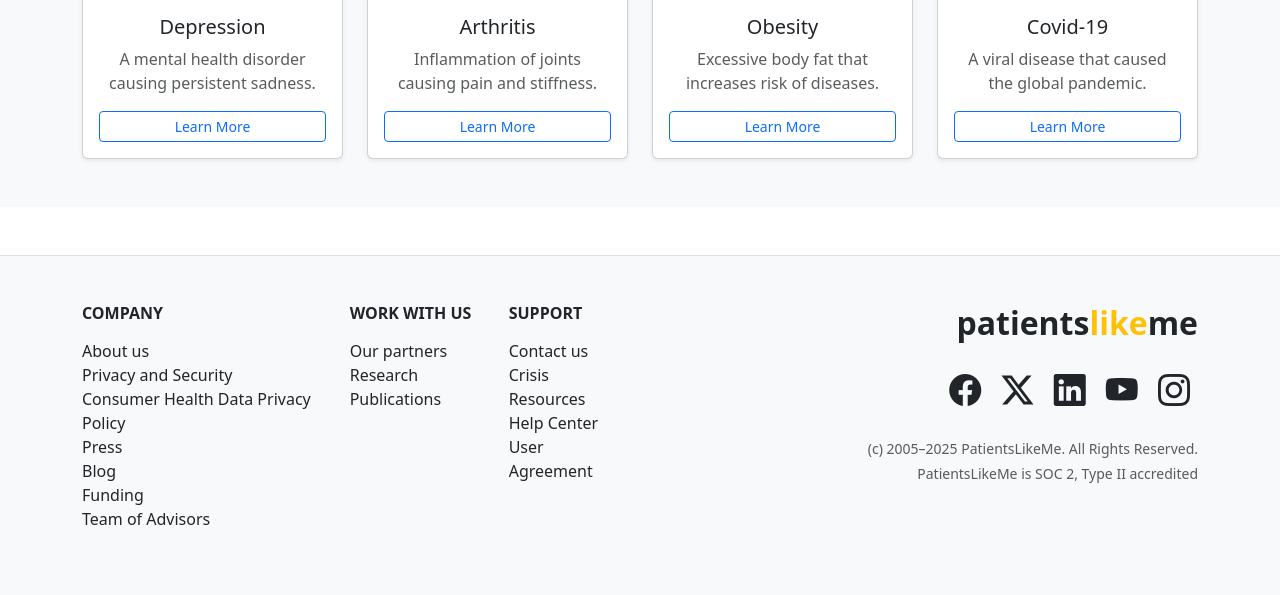
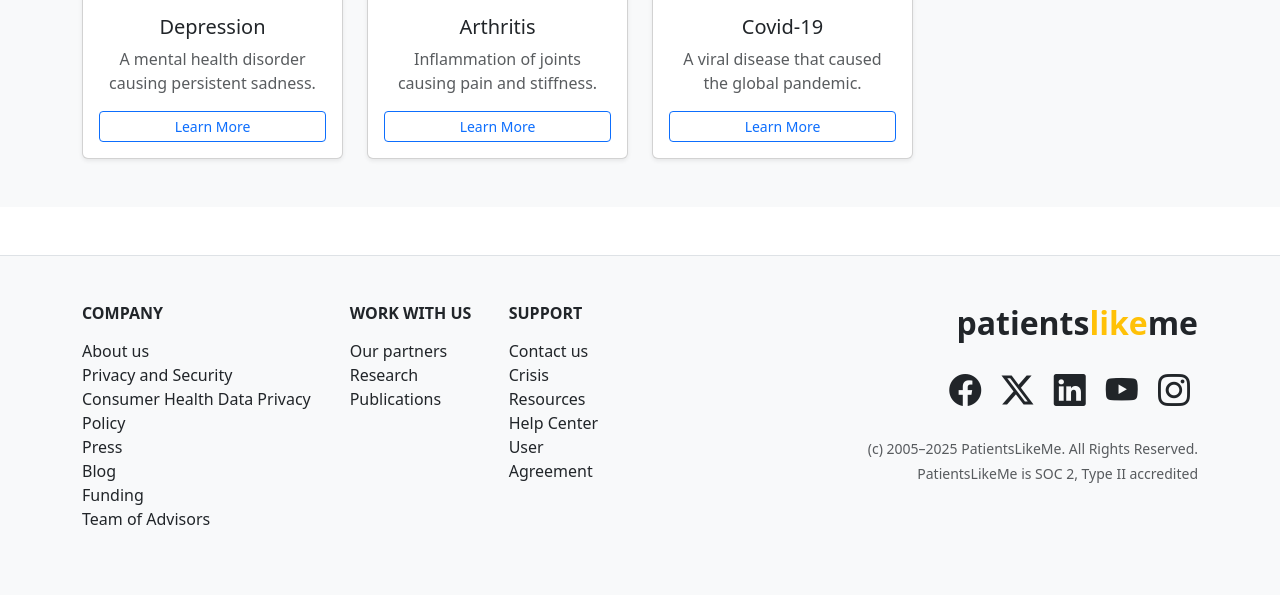
Before and after one commit to mahassantech/A-Collaborative-Platform-for-Public-Health-Stakeholders, a Django app: page /core/conditons/ in a window 1280 px wide. Shown: the part 770-1365 px from the top of the page. Run offline with Django 5.2, Linux system fonts and the light colour scheme.

Commit message:
conditions edit

```diff
--- a/core/templates/core/conditions.html
+++ b/core/templates/core/conditions.html
@@ -67,15 +67,7 @@
         </div>
       </div>
 
-      <!-- Obesity -->
-      <div class="col-md-3">
-        <div class="card shadow-sm h-100 text-center p-3">
-          <img src="{% static 'images/obesity.jpg' %}" alt="Obesity" class="img-fluid rounded mb-3">
-          <h5 class="card-title">Obesity</h5>
-          <p class="text-muted">Excessive body fat that increases risk of diseases.</p>
-          <a href="#" class="btn btn-outline-primary btn-sm">Learn More</a>
-        </div>
-      </div>
+
 
       <!-- Covid-19 -->
       <div class="col-md-3">
```
